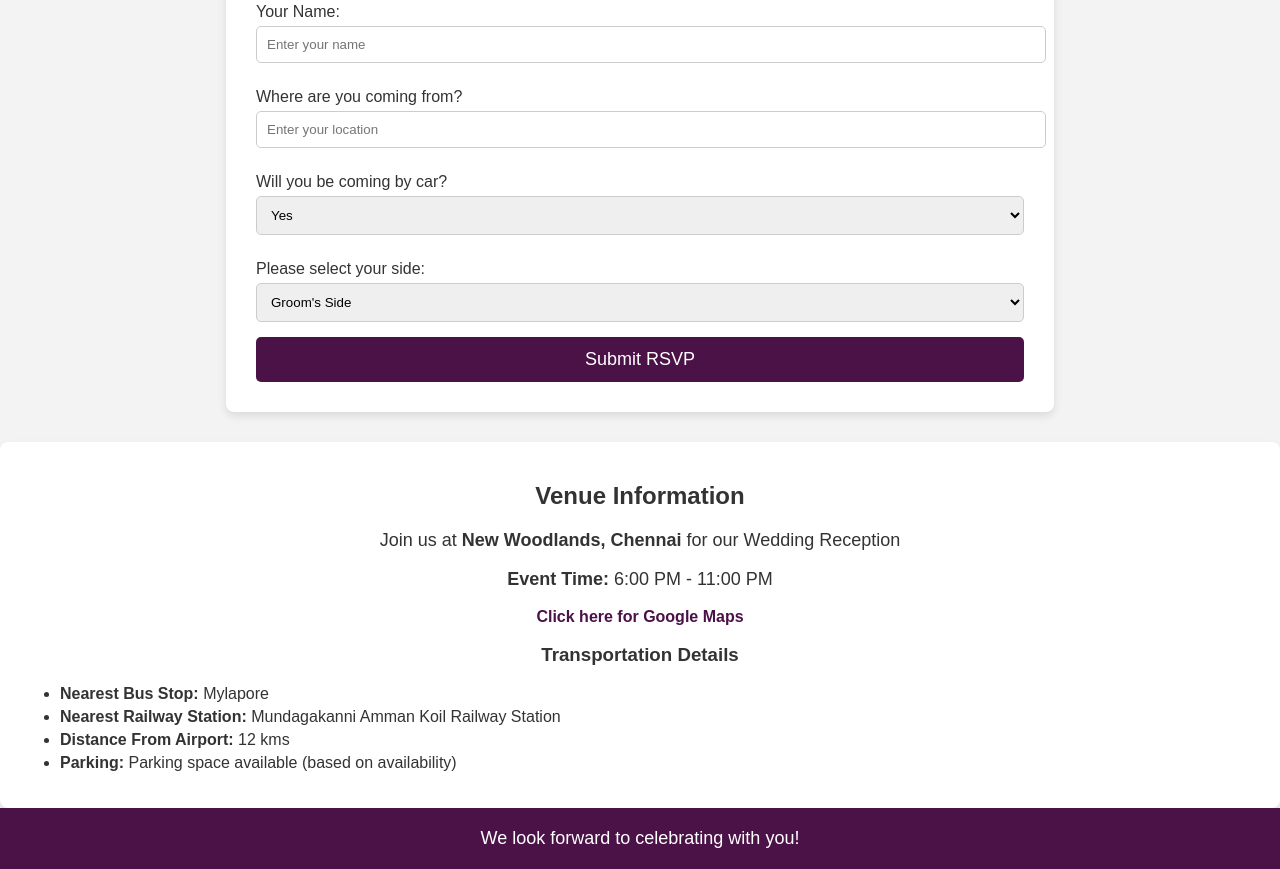
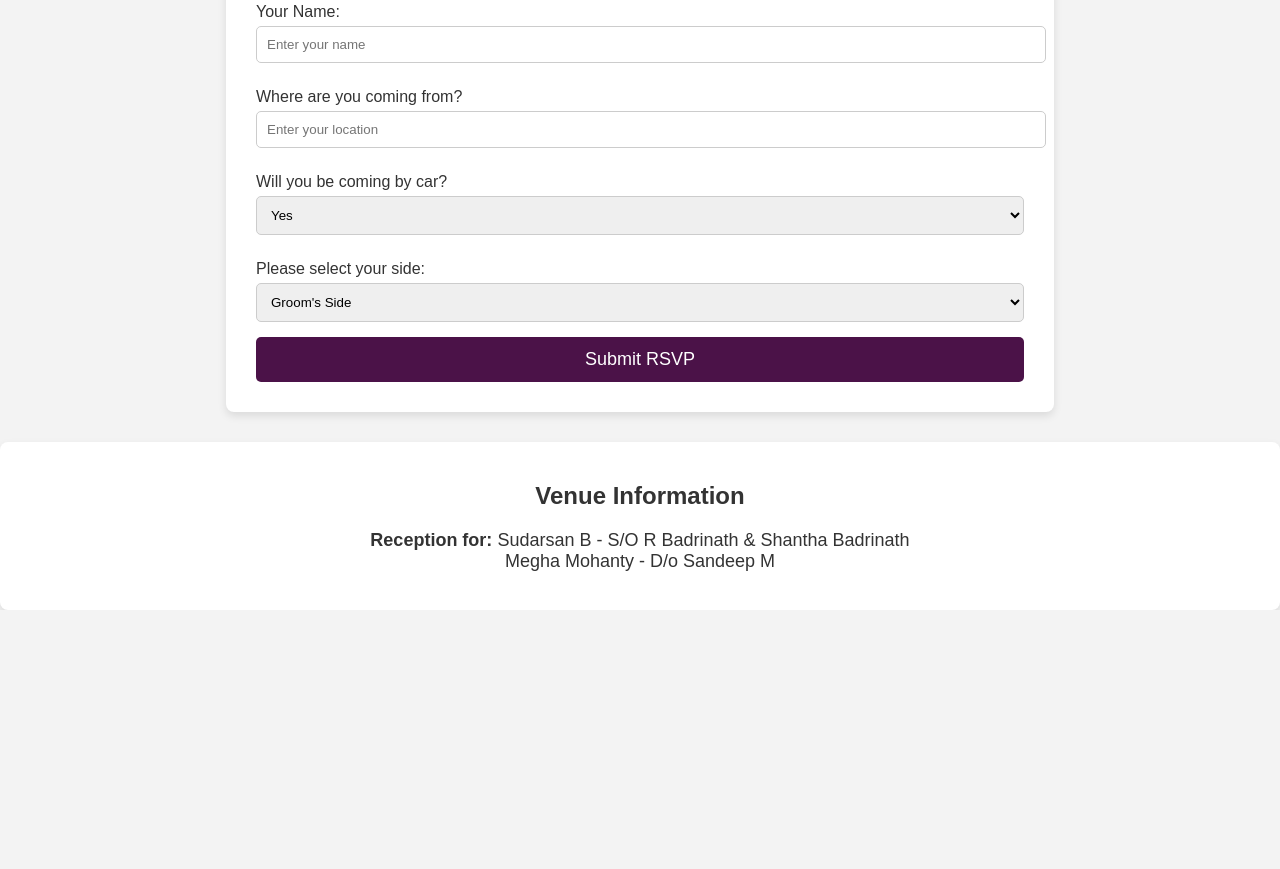
Before and after one commit to Sudarsanbadrinath/wedding-invite, a plain HTML site: page index.html in a window 1280 px wide. Shown: the part 338-1207 px from the top of the page. After the commit the page ends 948 px from the top, so only its background shows below. Drawn offline with Linux system fonts and the light colour scheme.

Commit message:
Update index.html

```diff
--- a/index.html
+++ b/index.html
@@ -4,13 +4,14 @@
     <meta charset="UTF-8">
     <meta name="viewport" content="width=device-width, initial-scale=1.0">
     <title>Wedding Reception Invitation</title>
+    <link href="https://fonts.googleapis.com/css2?family=Dancing+Script&family=Merienda&display=swap" rel="stylesheet">
     <link rel="stylesheet" href="styles.css">
 </head>
 <body>
 
     <header>
         <h1>You're Invited to Our Wedding Reception!</h1>
-        <p>Join us for an evening of celebration, love, and joy.</p>
+        <p>A Celebration of Love Between Sudarsan B & Megha Mohanty</p>
     </header>
 
     <section class="invitation-form">
@@ -40,23 +41,4 @@
 
     <section class="venue-details">
         <h2>Venue Information</h2>
-        <p>Join us at <strong>New Woodlands, Chennai</strong> for our Wedding Reception</p>
-        <p><strong>Event Time:</strong> 6:00 PM - 11:00 PM</p>
-        <a href="https://www.google.com/maps?q=New+Woodlands,+Chennai" target="_blank">Click here for Google Maps</a>
-
-        <h3>Transportation Details</h3>
-        <ul>
-            <li><strong>Nearest Bus Stop:</strong> Mylapore</li>
-            <li><strong>Nearest Railway Station:</strong> Mundagakanni Amman Koil Railway Station</li>
-            <li><strong>Distance From Airport:</strong> 12 kms</li>
-            <li><strong>Parking:</strong> Parking space available (based on availability)</li>
-        </ul>
-    </section>
-
-    <footer>
-        <p>We look forward to celebrating with you!</p>
-    </footer>
-
-    <script src="script.js"></script>
-</body>
-</html>
+        <p><strong>Reception for:</strong> Sudarsan B - S/O R Badrinath & Shantha Badrinath <br> Megha Mohanty - D/o Sandeep M
```
